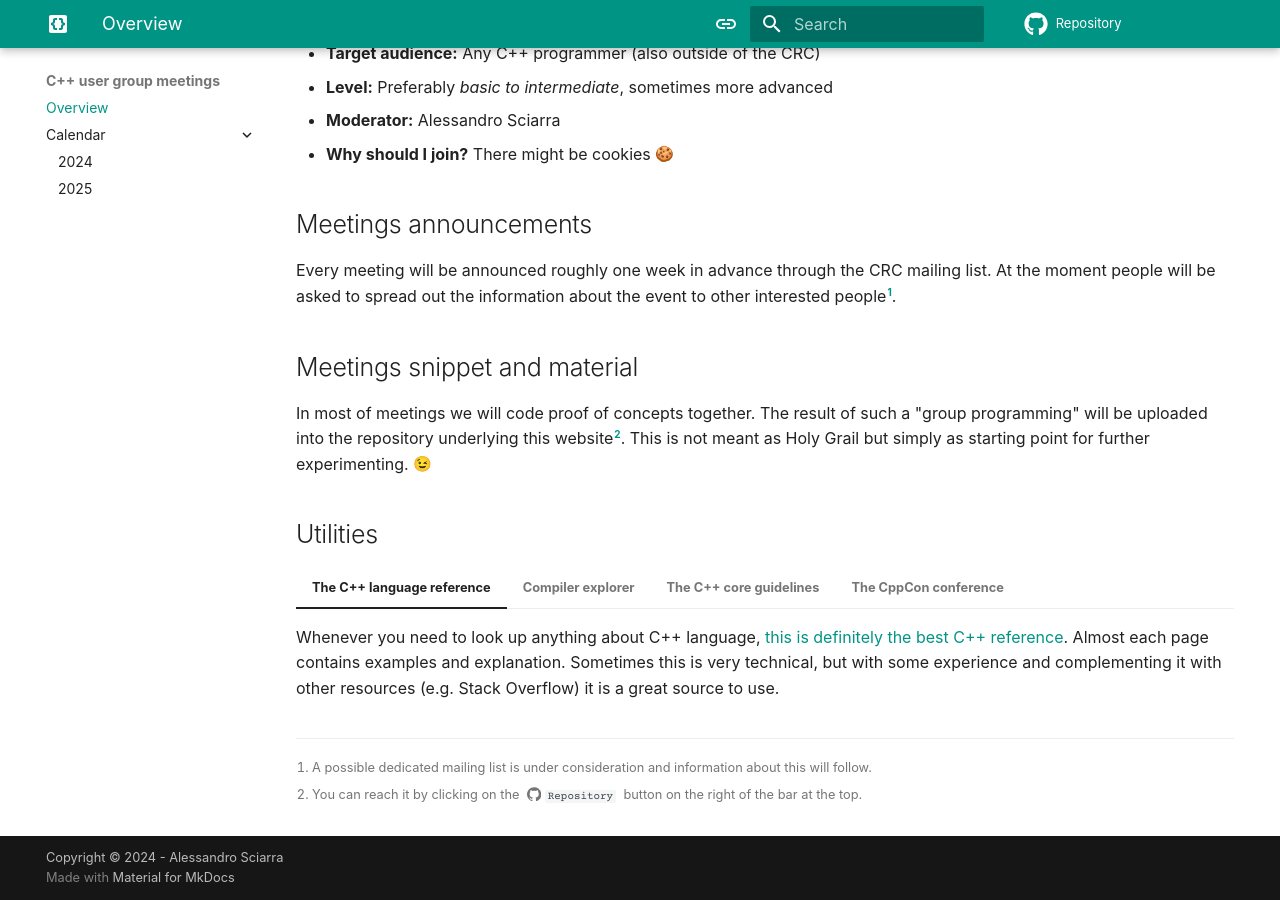
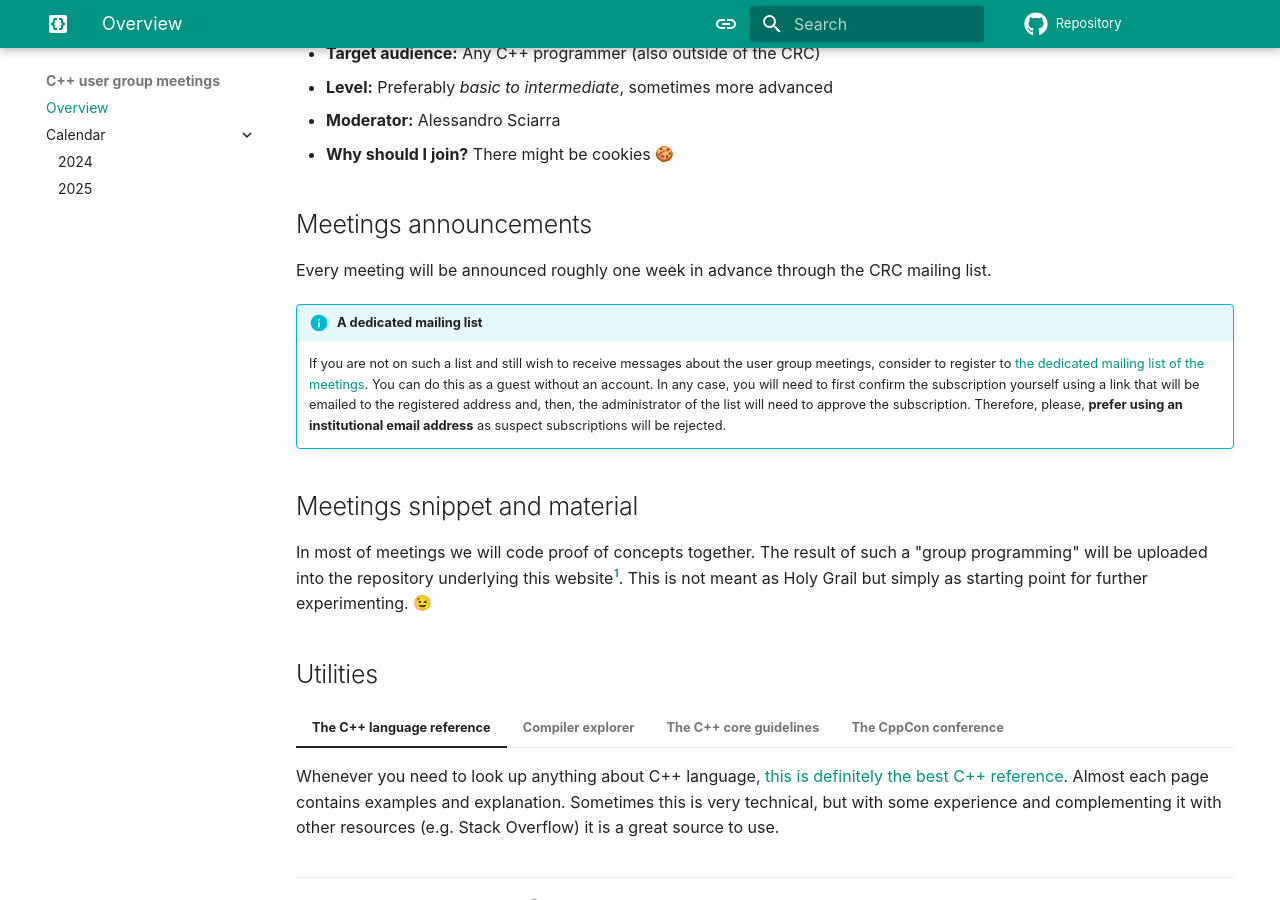
Before and after one commit to AxelKrypton/Cpp-user-group-meeting, an MkDocs documentation site: the page built from docs/index.md, in a window 1280 px wide and 900 px high, scrolled down 559 px. Built offline with MkDocs 1.6.1 and Material for MkDocs 9.7.7, drawn with Linux system fonts in a browser that asks for light colours; emoji names are drawn with the system emoji font; some web fonts are replaced; comment, search, counter and statistics services are not loaded.

Commit message:
Update information on home-page about new mailing list

```diff
--- a/docs/index.md
+++ b/docs/index.md
@@ -16,6 +16,7 @@ Feel free to bring your questions on the subject with you and to propose topics
 The discussion will be ideally driven by questions and by participants.
 Format adjustments might be done according to participants wishes.
 
+
 ## Important information
 
 This series of meetings is offered in the context of the [CRC-TR211](https://itp.uni-frankfurt.de/~strongmatter/) collaboration and, in particular, by the Z02 project.
@@ -28,12 +29,18 @@ Topics will be chosen on the way and according to attendees' needs.
  - **Moderator:** Alessandro Sciarra
  - **Why should I join?** There might be cookies :cookie:
 
+
 ## Meetings announcements
 
 Every meeting will be announced roughly one week in advance through the CRC mailing list.
-At the moment people will be asked to spread out the information about the event to other interested people[^1].
 
-[^1]: A possible dedicated mailing list is under consideration and information about this will follow.
+!!! info "A dedicated mailing list"
+
+    If you are not on such a list and still wish to receive messages about the user group meetings, consider to register to [the dedicated mailing list of the meetings](https://lists.itp.uni-frankfurt.de/postorius/lists/cpp-ugm.lists.itp.uni-frankfurt.de/).
+    You can do this as a guest without an account.
+    In any case, you will need to first confirm the subscription yourself using a link that will be emailed to the registered address and, then, the administrator of the list will need to approve the subscription.
+    Therefore, please, **prefer using an institutional email address** as suspect subscriptions will be rejected.
+
 
 ## Meetings snippet and material
 
@@ -42,6 +49,7 @@ The result of such a "group programming" will be uploaded into the repository un
 This is not meant as Holy Grail but simply as starting point for further experimenting. :wink:
 
 [^2]: You can reach it by clicking on the &nbsp;:simple-github: `Repository`&nbsp; button on the right of the bar at the top.
+
 
 ## Utilities
 
```
Also changed, not shown: 1 other file.
